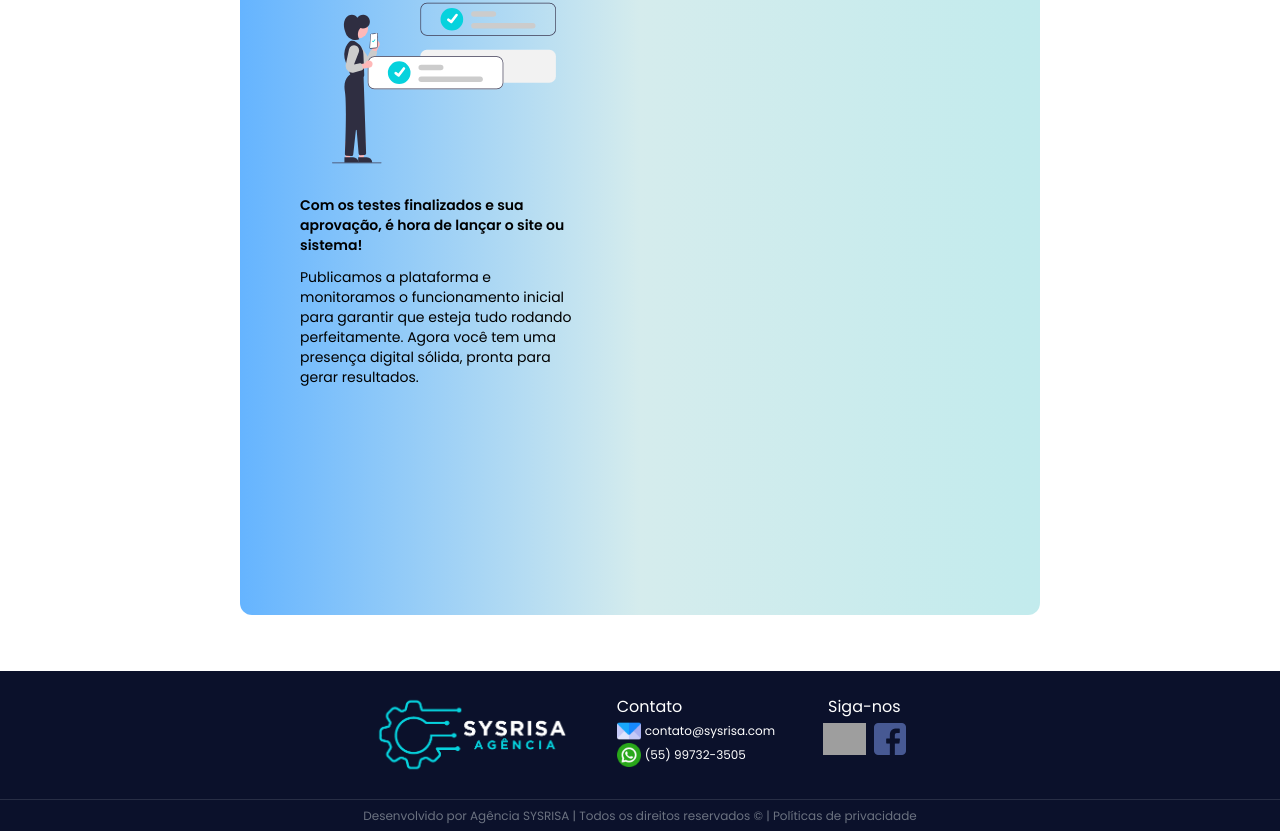
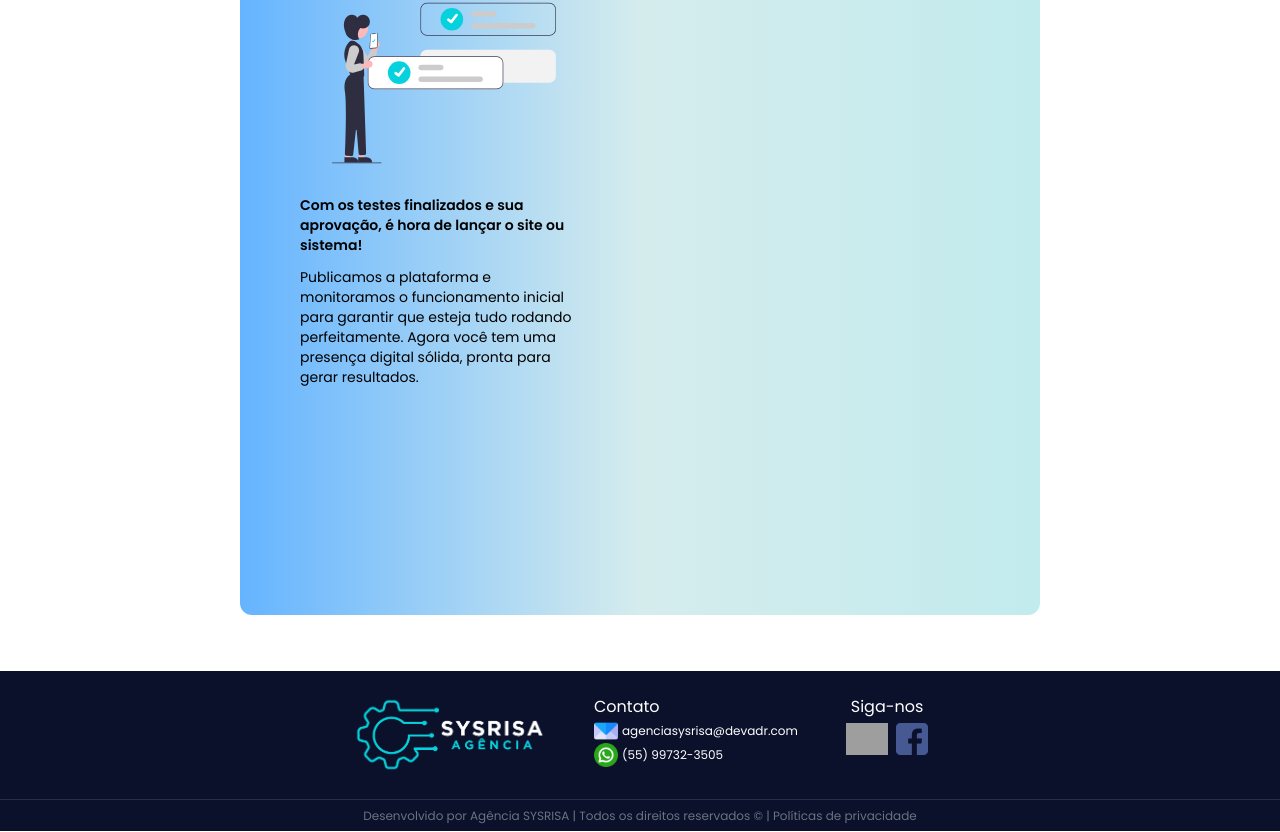
Before and after one commit to allandrs/agenciasysrisa, a React (Vite) app: page / in a window 1280 px wide. Shown: the part 3757-4589 px from the top of the page. Built offline with nearby package versions, Linux system fonts and the light colour scheme; grey boxes are pictures that could not be loaded; what @material-tailwind/html would draw is missing.

Commit message:
corporate e-mail

```diff
--- a/src/components/footer.jsx
+++ b/src/components/footer.jsx
@@ -29,7 +29,7 @@ export default function Footer() {
 
                         <div className="flex gap-1 items-center">
                             <img src={Mail} className="h-6" alt="" />
-                            <p className="text-xs">contato@sysrisa.com</p>
+                            <p className="text-xs">agenciasysrisa@devadr.com</p>
                         </div>
                         <div className="flex gap-1 items-center">
                             <a href="https://api.whatsapp.com/send?phone=5555997323505&text=Ol%C3%A1%20Ag%C3%AAncia%20SYSRISA,%20me%20interessei%20pelos%20seus%20servi%C3%A7os." className="flex gap-1 items-center">
```
